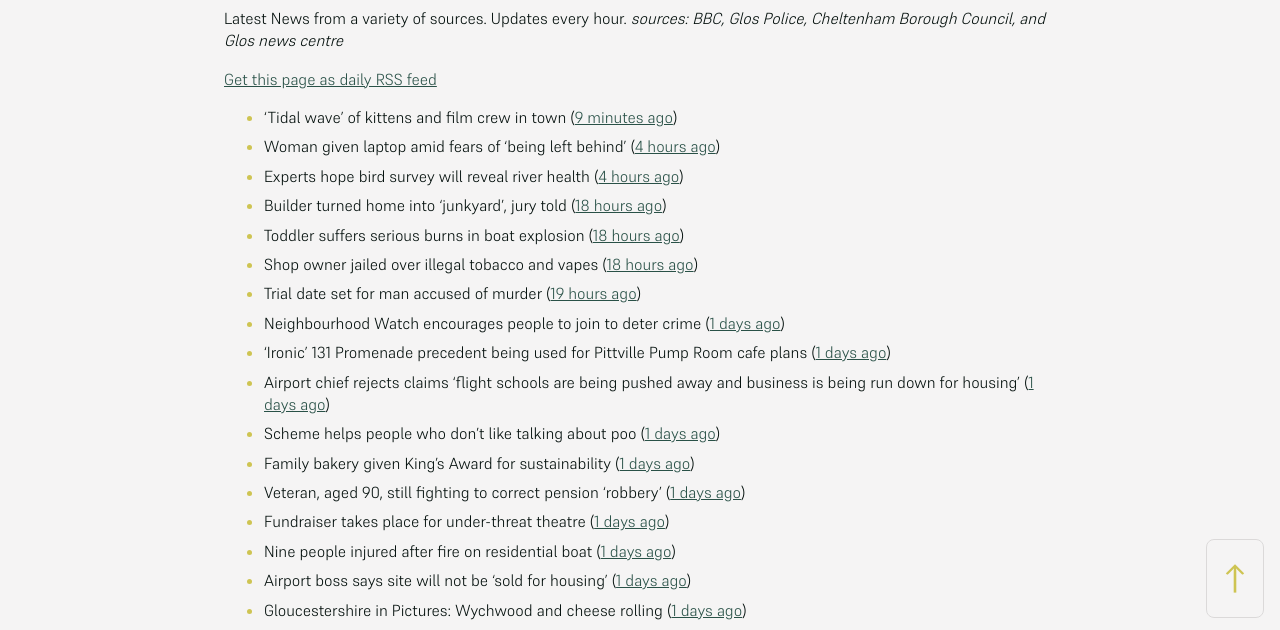
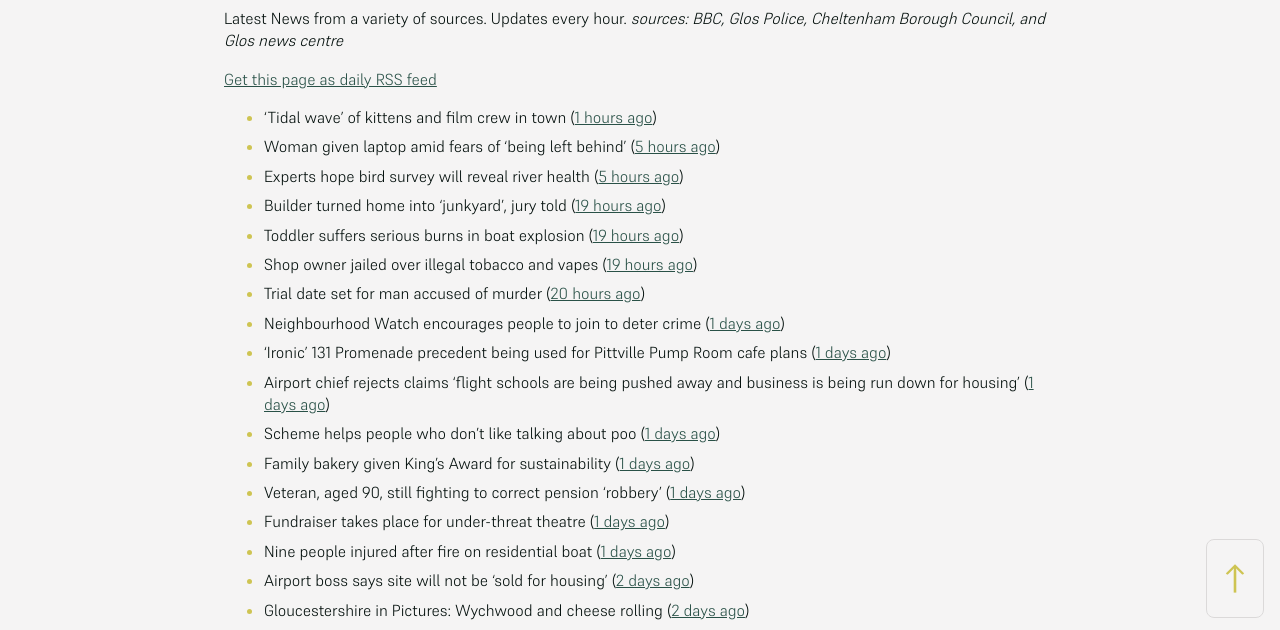
Before and after one commit to mat-0/cheltenham-open-data, a Jekyll site: the page built from _pages/news.md, in a window 1280 px wide and 900 px high. Shown: the part 266-896 px from the top of the window. Built offline with Jekyll 4.4.1, drawn with Linux system fonts in a browser that asks for light colours; some of the changed text lies outside the part shown.

Commit message:
Updated 2025-06-03 10:58:16

```diff
--- a/_pages/news.md
+++ b/_pages/news.md
@@ -12,13 +12,13 @@ _sources: BBC, Glos Police, Cheltenham Borough Council, and Glos news centre_
 [Get this page as daily RSS feed](/daily.rss)
 
 <!-- news_marker starts -->
-- 'Tidal wave' of kittens and film crew in town ([9 minutes ago](https://www.bbc.com/news/articles/ced2ey9l1dyo))
-- Woman given laptop amid fears of 'being left behind' ([4 hours ago](https://www.bbc.com/news/articles/cy8nvm5v5ymo))
-- Experts hope bird survey will reveal river health ([4 hours ago](https://www.bbc.com/news/articles/c9wgv0dy485o))
-- Builder turned home into 'junkyard', jury told ([18 hours ago](https://www.bbc.com/news/articles/c7v7jqygvlpo))
-- Toddler suffers serious burns in boat explosion ([18 hours ago](https://www.bbc.com/news/articles/c1j5k49zg9yo))
-- Shop owner jailed over illegal tobacco and vapes ([18 hours ago](https://www.bbc.com/news/articles/c071jlz50peo))
-- Trial date set for man accused of murder ([19 hours ago](https://www.bbc.com/news/articles/cy75j4rr1x1o))
+- 'Tidal wave' of kittens and film crew in town ([1 hours ago](https://www.bbc.com/news/articles/ced2ey9l1dyo))
+- Woman given laptop amid fears of 'being left behind' ([5 hours ago](https://www.bbc.com/news/articles/cy8nvm5v5ymo))
+- Experts hope bird survey will reveal river health ([5 hours ago](https://www.bbc.com/news/articles/c9wgv0dy485o))
+- Builder turned home into 'junkyard', jury told ([19 hours ago](https://www.bbc.com/news/articles/c7v7jqygvlpo))
+- Toddler suffers serious burns in boat explosion ([19 hours ago](https://www.bbc.com/news/articles/c1j5k49zg9yo))
+- Shop owner jailed over illegal tobacco and vapes ([19 hours ago](https://www.bbc.com/news/articles/c071jlz50peo))
+- Trial date set for man accused of murder ([20 hours ago](https://www.bbc.com/news/articles/cy75j4rr1x1o))
 - Neighbourhood Watch encourages people to join to deter crime ([1 days ago](https://gloucesternewscentre.co.uk/neighbourhood-watch-encourages-people-to-join-to-deter-crime/))
 - ‘Ironic’ 131 Promenade precedent being used for Pittville Pump Room cafe plans ([1 days ago](https://gloucesternewscentre.co.uk/ironic-131-promenade-precedent-being-used-for-pittville-pump-room-cafe-plans/))
 - Airport chief rejects claims ‘flight schools are being pushed away and business is being run down for housing’ ([1 days ago](https://gloucesternewscentre.co.uk/airport-chief-rejects-claims-flight-schools-are-being-pushed-away-and-business-is-being-run-down-for-housing/))
@@ -27,8 +27,8 @@ _sources: BBC, Glos Police, Cheltenham Borough Council, and Glos news centre_
 - Veteran, aged 90, still fighting to correct pension 'robbery' ([1 days ago](https://www.bbc.com/news/articles/c2d5l7k3p31o))
 - Fundraiser takes place for under-threat theatre ([1 days ago](https://www.bbc.com/news/articles/c4gk0edy66yo))
 - Nine people injured after fire on residential boat ([1 days ago](https://www.bbc.com/news/articles/crr7xz5r2z9o))
-- Airport boss says site will not be 'sold for housing' ([1 days ago](https://www.bbc.com/news/articles/cnv1gj0dl4eo))
-- Gloucestershire in Pictures: Wychwood and cheese rolling ([1 days ago](https://www.bbc.com/news/articles/cj42qe4nqn5o))
+- Airport boss says site will not be 'sold for housing' ([2 days ago](https://www.bbc.com/news/articles/cnv1gj0dl4eo))
+- Gloucestershire in Pictures: Wychwood and cheese rolling ([2 days ago](https://www.bbc.com/news/articles/cj42qe4nqn5o))
 - Major development near Cheltenham ‘will provide 4000 much-needed homes’ ([2 days ago](https://gloucesternewscentre.co.uk/major-development-near-cheltenham-will-provide-4000-much-needed-homes/))
 - GALLERY: Saturday at Wychwood Festival 2025 ([2 days ago](https://gloucesternewscentre.co.uk/gallery-saturday-at-wychwood-festival-2025/))
 - Teenager and two adults killed in M5 crash ([2 days ago](https://www.bbc.com/news/articles/czxy3n361pgo))
```
Also changed, not shown: other parts of _pages/news.md (+1 -1 lines), _data/flood.json (+4 -4 lines), index.md (+5 -5 lines).
